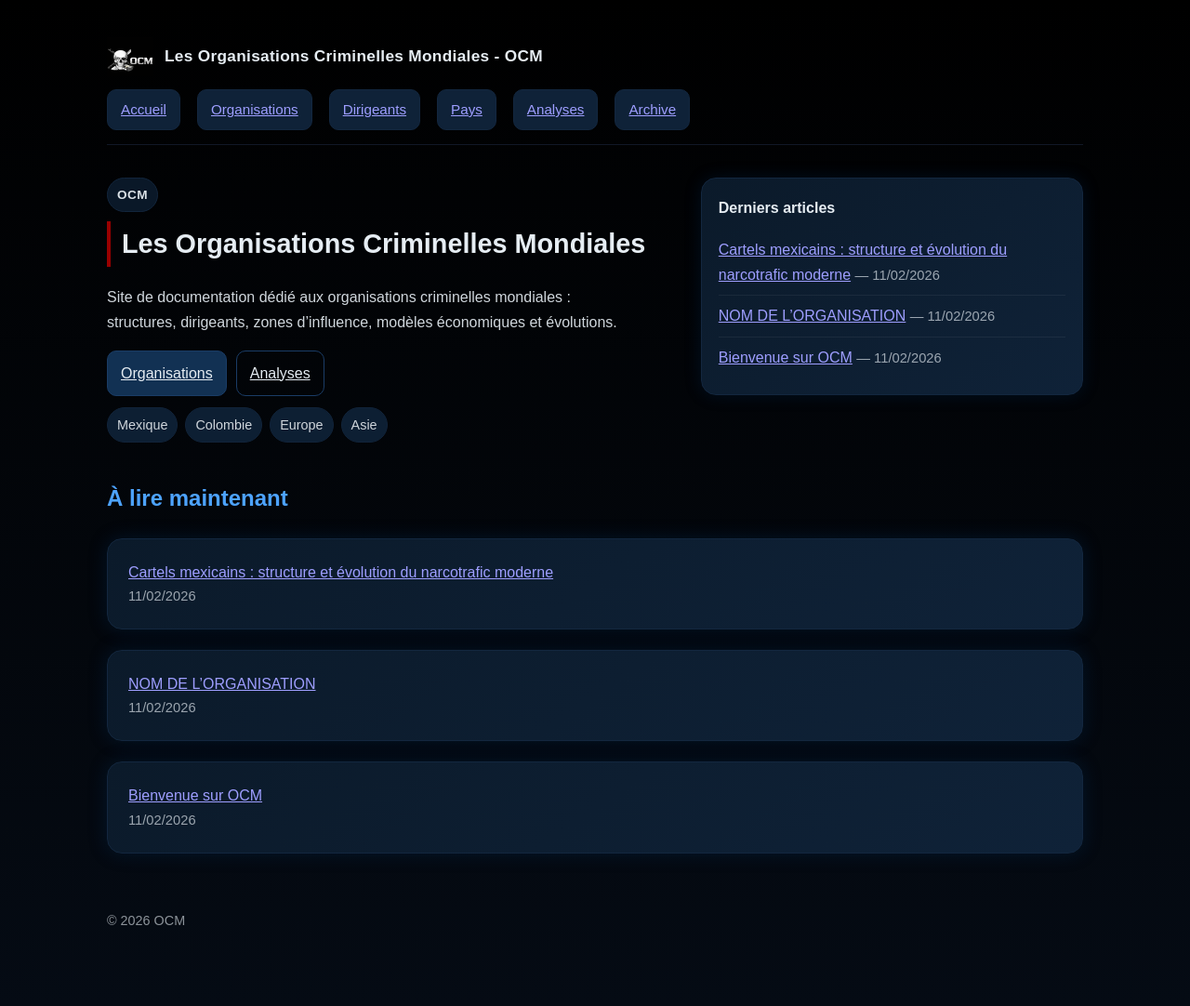
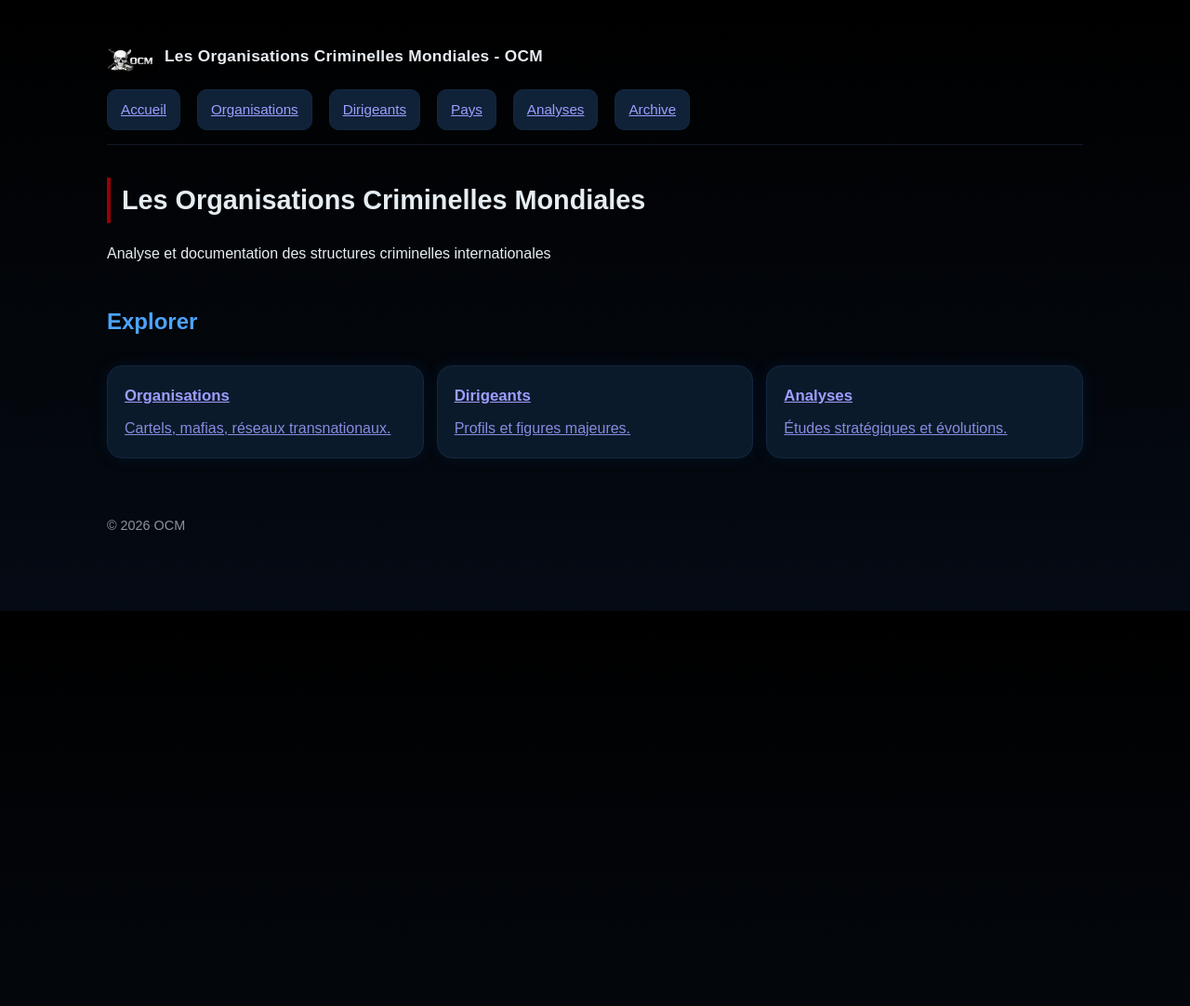
Before and after one commit to GEF67600/ocm, a Jekyll site: the page built from index.md, in a window 1280 px wide. Shown: the whole page at 93% size. Built offline with Jekyll 4.4.1, drawn with Linux system fonts in a browser that asks for light colours; after the commit the page ends 900 px from its top, so only the background shows below that.

Commit message:
Refactor hero section and add new content tiles

```diff
--- a/index.md
+++ b/index.md
@@ -3,67 +3,30 @@ layout: default
 title: Accueil
 ---
 
-<div class="hero">
-
-  <div class="hero-left">
-
-    <div class="kicker">OCM</div>
-
+<div class="hero-banner">
+  <div class="hero-overlay">
     <h1>Les Organisations Criminelles Mondiales</h1>
-
-    <p class="lead">
-      Site de documentation dédié aux organisations criminelles mondiales :
-      structures, dirigeants, zones d’influence, modèles économiques et évolutions.
-    </p>
-
-    <div class="hero-actions">
-      <a class="btn" href="{{ '/organisations/' | relative_url }}">Organisations</a>
-      <a class="btn btn-ghost" href="{{ '/archive/' | relative_url }}">Analyses</a>
-    </div>
-
-    <div class="chips">
-      <span class="chip">Mexique</span>
-      <span class="chip">Colombie</span>
-      <span class="chip">Europe</span>
-      <span class="chip">Asie</span>
-    </div>
-
+    <p>Analyse et documentation des structures criminelles internationales</p>
   </div>
-
-  <div class="hero-right">
-
-    <div class="hero-card">
-      <div class="hero-card-title">Derniers articles</div>
-
-      <ul class="clean">
-        {% for post in site.posts limit:6 %}
-          <li>
-            <a href="{{ post.url | relative_url }}">{{ post.title }}</a>
-            <span class="muted">— {{ post.date | date: "%d/%m/%Y" }}</span>
-          </li>
-        {% endfor %}
-      </ul>
-
-    </div>
-
-  </div>
-
 </div>
 
 <div class="section">
-  <h2>À lire maintenant</h2>
+  <h2>Explorer</h2>
 
-  <div class="cards">
-    {% for post in site.posts limit:3 %}
-      <div class="card">
-        <div class="post-title">
-          <a href="{{ post.url | relative_url }}">{{ post.title }}</a>
-        </div>
-        <div class="muted">
-          {{ post.date | date: "%d/%m/%Y" }}
-        </div>
-      </div>
-    {% endfor %}
+  <div class="grid">
+    <a class="tile" href="{{ '/organisations/' | relative_url }}">
+      <div class="tile-title">Organisations</div>
+      <div class="tile-text">Cartels, mafias, réseaux transnationaux.</div>
+    </a>
+
+    <a class="tile" href="{{ '/dirigeants/' | relative_url }}">
+      <div class="tile-title">Dirigeants</div>
+      <div class="tile-text">Profils et figures majeures.</div>
+    </a>
+
+    <a class="tile" href="{{ '/analyses/' | relative_url }}">
+      <div class="tile-title">Analyses</div>
+      <div class="tile-text">Études stratégiques et évolutions.</div>
+    </a>
   </div>
-
 </div>
```
